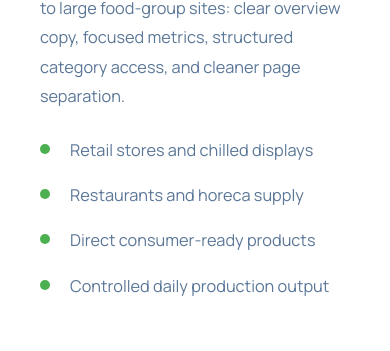
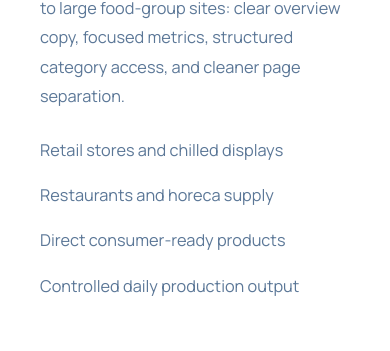
Before and after one commit to egzonkadrija/TiAmo, a React (Vite) app: page / in a window 390 px wide. Shown: the part 1115-1466 px from the top of the page. Built offline with nearby package versions, Linux system fonts and the light colour scheme.

Commit message:
style: refine hero composition and clean up overview visuals

```diff
--- a/src/styles.css
+++ b/src/styles.css
@@ -589,17 +589,13 @@ img {
 
 .focus-item {
   display: grid;
-  grid-template-columns: 18px 1fr;
-  gap: 12px;
+  grid-template-columns: 1fr;
+  gap: 0;
   align-items: start;
 }
 
 .focus-item span {
-  width: 10px;
-  height: 10px;
-  margin-top: 8px;
-  border-radius: 50%;
-  background: var(--accent-hover);
+  display: none;
 }
 
 .focus-item p {
@@ -614,7 +610,7 @@ img {
 
 .overview-card {
   display: grid;
-  grid-template-columns: 90px 1fr;
+  grid-template-columns: 130px minmax(0, 1fr);
   gap: 16px;
   align-items: center;
   padding: 20px 0;
@@ -623,8 +619,8 @@ img {
 }
 
 .overview-card img {
-  width: 90px;
-  height: 90px;
+  width: 130px;
+  height: 130px;
   object-fit: contain;
   background: #ffffff;
   border-radius: 18px;
@@ -1113,7 +1109,7 @@ img {
   }
 
   .overview-card {
-    grid-template-columns: 76px 1fr;
+    grid-template-columns: 96px minmax(0, 1fr);
   }
 
   .category-panel,
@@ -1133,8 +1129,8 @@ img {
   }
 
   .overview-card img {
-    width: 76px;
-    height: 76px;
+    width: 96px;
+    height: 96px;
   }
 
   .site-footer {
```
Also changed, not shown: 4 other files (tests, documents, lock files or other folders).
